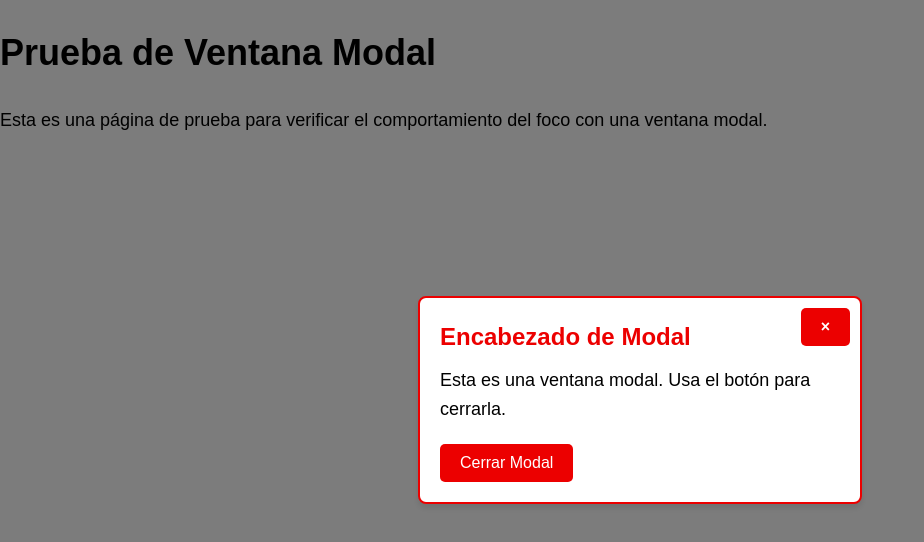
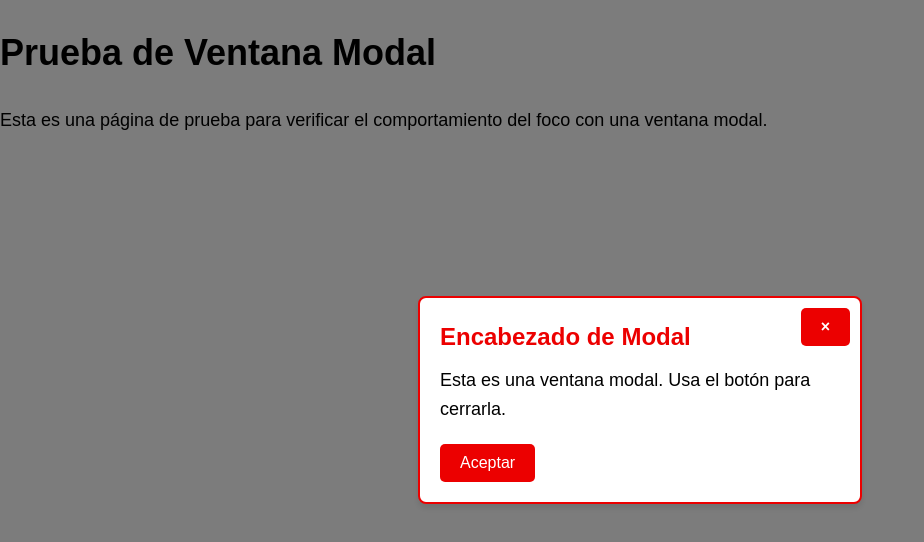
Before and after one commit to dalitacaridad/JS_entregatres, a plain HTML site: page index.html in a window 1280 px wide. Both pictures are taken after a click on the button "Abrir Modal". Shown: the whole page, without its empty margins (0-924 px from the left). Drawn offline with Linux system fonts and the light colour scheme.

Commit message:
Update index.html

```diff
--- a/index.html
+++ b/index.html
@@ -103,7 +103,7 @@
     <button class="close-btn" id="close-modal-icon" aria-label="Cerrar Modal">×</button>
     <div class="modal-header" id="modal-header">Encabezado de Modal</div>
     <p>Esta es una ventana modal. Usa el botón para cerrarla.</p>
-    <button id="close-modal">Cerrar Modal</button>
+    <button id="close-modal">Aceptar</button>
   </div>
 
   <script>
```
